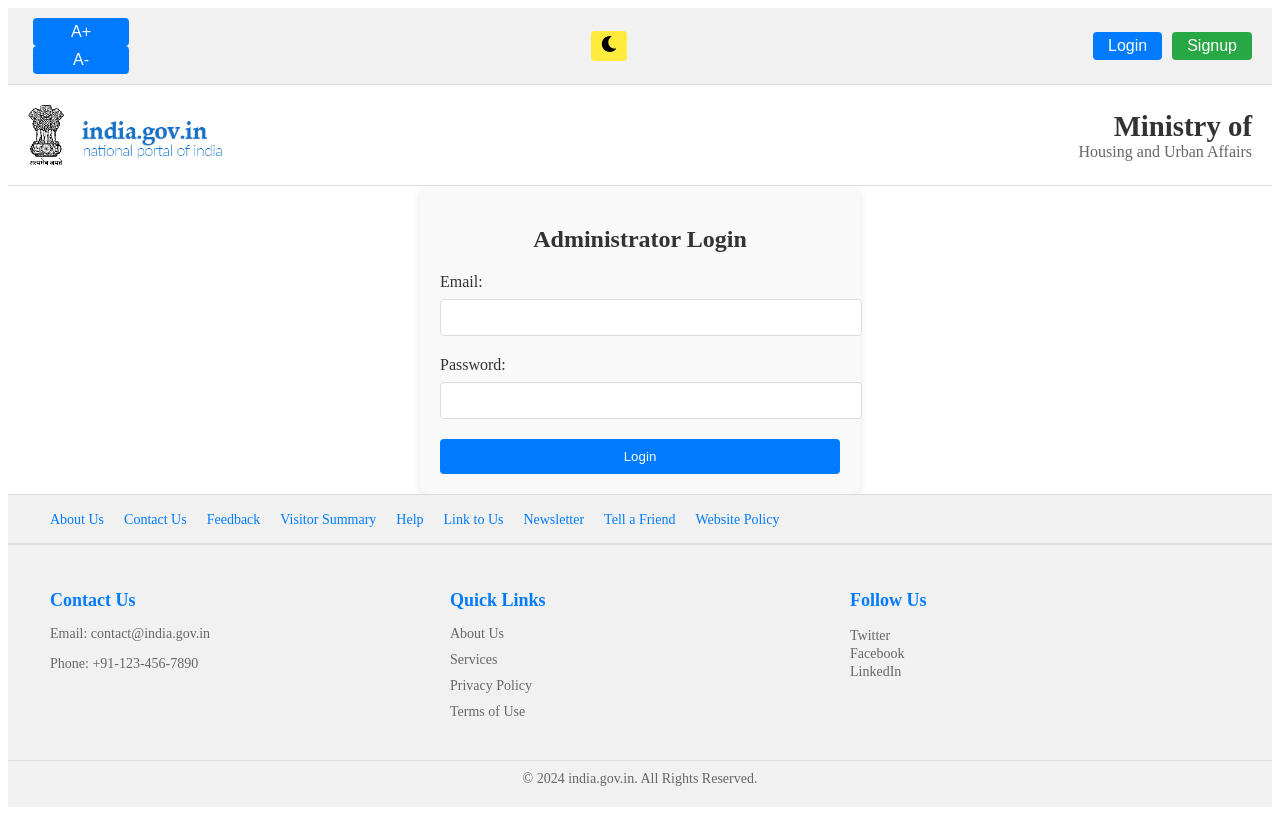
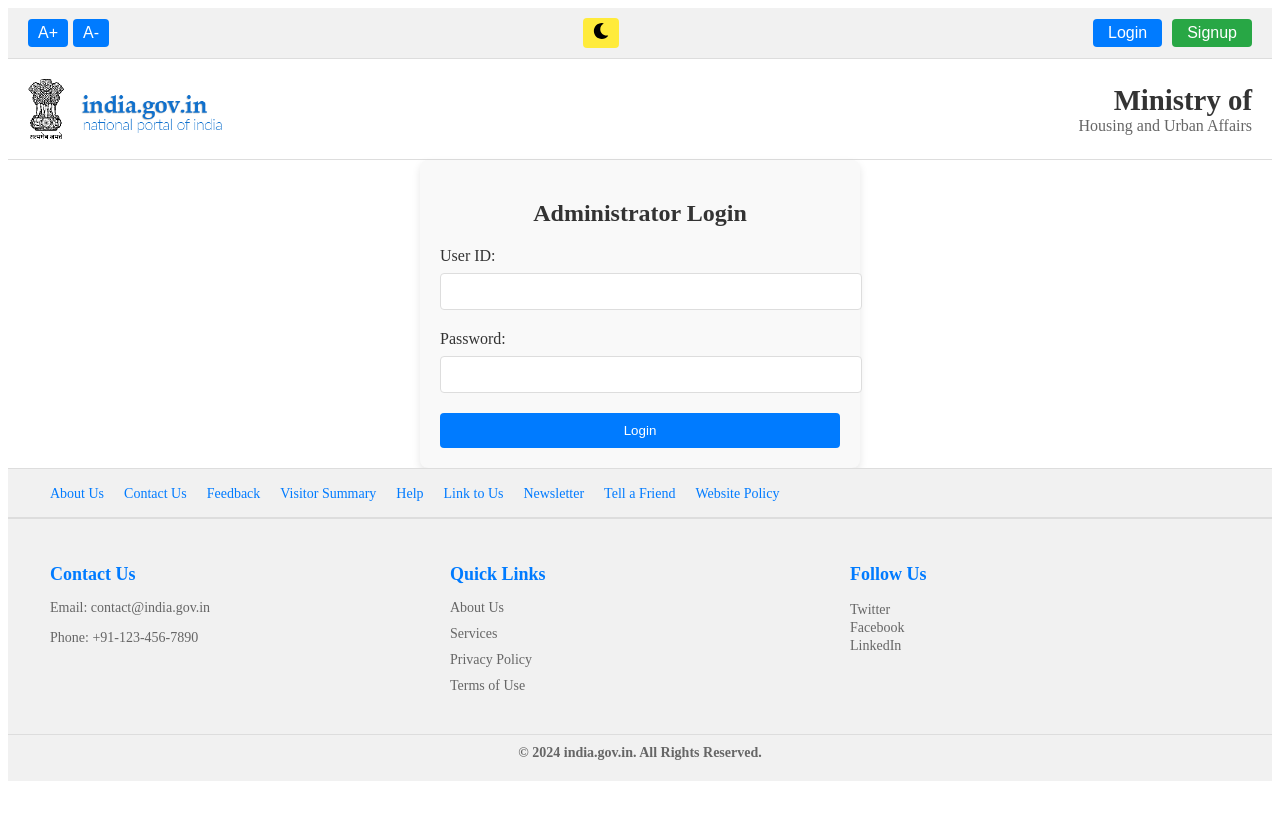
Before and after one commit to KafeOvid/1724, a React (Vite) app: page /login/administrator in a window 1280 px wide. Built offline with nearby package versions, Linux system fonts and the light colour scheme.

Commit message:
Fixed Some error

```diff
--- a/src/App.css
+++ b/src/App.css
@@ -1,3 +1,12 @@
+/* src/App.css */
+
+:root {
+  --font-size: 16px; /* Default font size */
+}
+
+body {
+  font-size: var(--font-size);
+}
 
 body.dark-mode {
   background-color: #121212;
--- a/src/components/AdministratorLogin.jsx
+++ b/src/components/AdministratorLogin.jsx
@@ -1,27 +1,26 @@
-// src/components/AdministratorLogin.jsx
 import React, { useState } from 'react';
 import '../styles/LoginForm.css'; // Use your CSS for styling
 
 const AdministratorLogin = () => {
-  const [email, setEmail] = useState('');
+  const [userID, setUserID] = useState('');
   const [password, setPassword] = useState('');
 
   const handleSubmit = async (e) => {
     e.preventDefault();
     // Handle login logic here
-    console.log('Administrator Login:', email, password);
+    console.log('Administrator Login:', userID, password);
   };
 
   return (
     <div className="login-form-container">
       <h2>Administrator Login</h2>
       <form onSubmit={handleSubmit}>
-        <label htmlFor="email">Email:</label>
+        <label htmlFor="userID">User ID:</label>
         <input
-          type="email"
-          id="email"
-          value={email}
-          onChange={(e) => setEmail(e.target.value)}
+          type="text"
+          id="userID"
+          value={userID}
+          onChange={(e) => setUserID(e.target.value)}
           required
         />
         <label htmlFor="password">Password:</label>
--- a/src/components/EmployeeLogin.jsx
+++ b/src/components/EmployeeLogin.jsx
@@ -1,27 +1,26 @@
-// src/components/EmployeeLogin.jsx
 import React, { useState } from 'react';
 import '../styles/LoginForm.css'; // Use your CSS for styling
 
 const EmployeeLogin = () => {
-  const [email, setEmail] = useState('');
+  const [userID, setUserID] = useState('');
   const [password, setPassword] = useState('');
 
   const handleSubmit = async (e) => {
     e.preventDefault();
     // Handle login logic here
-    console.log('Employee Login:', email, password);
+    console.log('Employee Login:', userID, password);
   };
 
   return (
     <div className="login-form-container">
       <h2>Employee Login</h2>
       <form onSubmit={handleSubmit}>
-        <label htmlFor="email">Email:</label>
+        <label htmlFor="userID">User ID:</label>
         <input
-          type="email"
-          id="email"
-          value={email}
-          onChange={(e) => setEmail(e.target.value)}
+          type="text"
+          id="userID"
+          value={userID}
+          onChange={(e) => setUserID(e.target.value)}
           required
         />
         <label htmlFor="password">Password:</label>
--- a/src/components/TopHead.jsx
+++ b/src/components/TopHead.jsx
@@ -1,24 +1,24 @@
 import React, { useState } from 'react';
 import '../styles/TopHead.css';
 import { FaFacebook, FaTwitter, FaInstagram, FaSun, FaMoon } from 'react-icons/fa';
-import { Link } from 'react-router-dom'; // Import Link from react-router-dom
+import { Link } from 'react-router-dom';
 
 const TopHead = () => {
   const [fontSize, setFontSize] = useState(16);
-  const [isDarkMode, setIsDarkMode] = useState(false);
 
   const increaseFontSize = () => {
-    setFontSize(fontSize + 2);
-    document.documentElement.style.fontSize = `${fontSize + 2}px`;
+    const newSize = fontSize + 2;
+    setFontSize(newSize);
+    document.documentElement.style.setProperty('--font-size', `${newSize}px`);
   };
 
   const decreaseFontSize = () => {
-    setFontSize(fontSize - 2);
-    document.documentElement.style.fontSize = `${fontSize - 2}px`;
+    const newSize = fontSize - 2;
+    setFontSize(newSize);
+    document.documentElement.style.setProperty('--font-size', `${newSize}px`);
   };
 
   const toggleDarkMode = () => {
-    setIsDarkMode(!isDarkMode);
     document.body.classList.toggle('dark-mode');
   };
 
@@ -30,7 +30,7 @@ const TopHead = () => {
       </div>
       <div className="dark-mode-toggle">
         <button onClick={toggleDarkMode}>
-          {isDarkMode ? <FaSun /> : <FaMoon />}
+          {document.body.classList.contains('dark-mode') ? <FaSun /> : <FaMoon />}
         </button>
       </div>
       <div className="auth-buttons">
--- a/src/styles/About.css
+++ b/src/styles/About.css
@@ -6,17 +6,18 @@
   margin-bottom: 20px; /* Optional: Add margin to separate it from other sections */
   max-width: 1200px; /* Optional: Limit the maximum width of the section */
   margin: 0 auto; /* Center the section within the container */
+  font-size: var(--font-size); /* Ensure the section uses the global font size */
 }
 
 /* Ensure consistent text alignment and spacing */
 .about-section h2 {
-  font-size: 24px;
+  font-size: 1.5em; /* Adjust size relative to the base font size */
   margin-bottom: 15px;
   color: #007bff; /* Match the color used for headings */
 }
 
 .about-section p {
-  font-size: 16px;
+  font-size: 1em; /* This will now scale with the global font size */
   color: #333;
   line-height: 1.6; /* Improve readability */
   margin-bottom: 15px;
--- a/src/styles/Footer.css
+++ b/src/styles/Footer.css
@@ -64,5 +64,6 @@
 .footer-bottom p {
   font-size: 14px;
   color: #666;
-  margin: 0; /* Remove default margin to keep it centered */
+  margin: 0;
+  font-weight: 600;
 }
--- a/src/styles/TopHead.css
+++ b/src/styles/TopHead.css
@@ -8,12 +8,17 @@
 }
 
 /* Font Size Controls */
+.font-size-controls {
+  display: flex; /* Ensure buttons are displayed in a row */
+  gap: 5px; /* Add space between buttons */
+}
+
 .font-size-controls button {
   background-color: #007bff;
   color: #fff;
   border: none;
   padding: 5px 10px;
-  margin: 0 5px;
+  margin: 0;
   cursor: pointer;
   font-size: 16px;
   border-radius: 4px;
```
